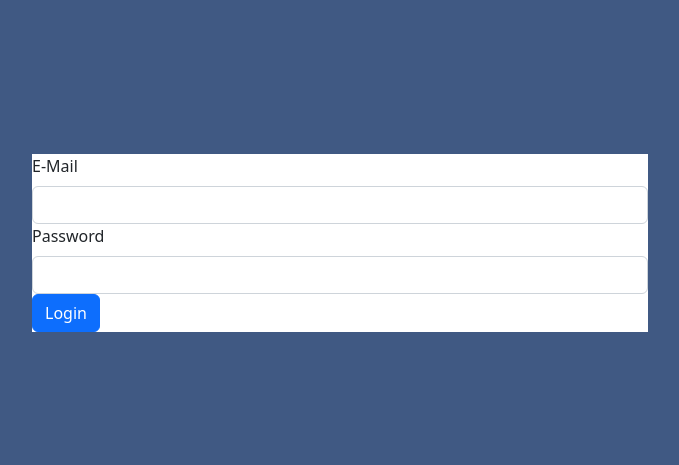
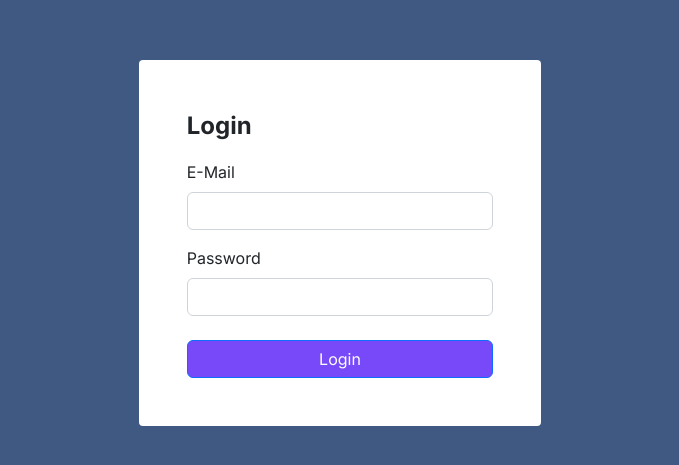
Before and after one commit to luis-saes/generic-dashboard, a React (Create React App) app in the folder front-end/: page / in a window 1280 px wide. Shown: the part 157-622 px from the top of the page, without its empty margins (300-979 px from the left). Built offline with nearby package versions, Linux system fonts and the light colour scheme.

Commit message:
updating and finishing login page

```diff
--- a/front-end/src/App.css
+++ b/front-end/src/App.css
@@ -1,3 +1,4 @@
 .App {
   height: 100%;
+  font-family: "Inter", sans-serif;
 }
--- a/front-end/src/components/Login/Input.tsx
+++ b/front-end/src/components/Login/Input.tsx
@@ -4,13 +4,14 @@ import Form from "react-bootstrap/Form";
 type PrivateProps = {
   label: string;
   controlType: string;
+  className?: string;
   controlPlaceHolder?: string;
   text?: string;
 };
 
 const Input = (props: PrivateProps) => {
   return (
-    <div>
+    <div className={props.className}>
       <Form.Label>{props.label}</Form.Label>
       <Form.Control
         type={props.controlType}
--- a/front-end/src/components/Login/Modal.module.css
+++ b/front-end/src/components/Login/Modal.module.css
@@ -11,4 +11,19 @@
 
 .modalBackground {
   background-color: #fff;
+  border-radius: 4px;
 }
+
+.title {
+  font-size: 24px;
+  font-weight: 700;
+}
+
+.button {
+  width: 100%;
+  background-color: #7749f8;
+}
+
+.button:hover {
+  background-color: #5f3ac6;
+}
--- a/front-end/src/components/Login/Modal.tsx
+++ b/front-end/src/components/Login/Modal.tsx
@@ -10,11 +10,14 @@ const Modal = () => {
   return (
     <Container fluid style={{ height: "100%" }}>
       <Row className={styles.row}>
-        <Col className={styles.modal} xs={6}>
-          <div className={styles.modalBackground}>
-            <Input label="E-Mail" controlType="email" />
-            <Input label="Password" controlType="password" />
-            <Button variant="primary">Login</Button>
+        <Col className={styles.modal} xs={4}>
+          <div className={`${styles.modalBackground} px-5 py-5`}>
+            <div className={styles.title}>Login</div>
+            <Input className="mt-3" label="E-Mail" controlType="email" />
+            <Input className="mt-3" label="Password" controlType="password" />
+            <Button className={`${styles.button} mt-4`} variant="primary">
+              Login
+            </Button>
           </div>
         </Col>
       </Row>
```
